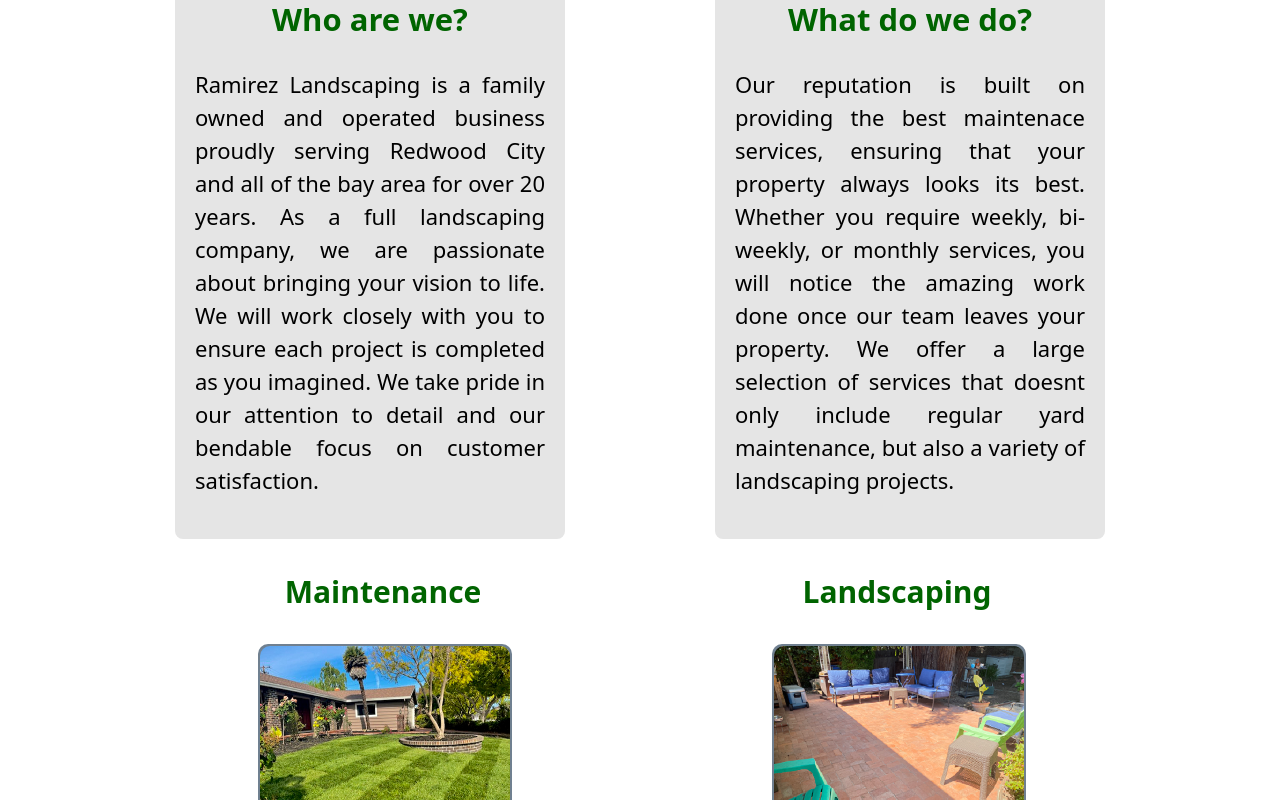
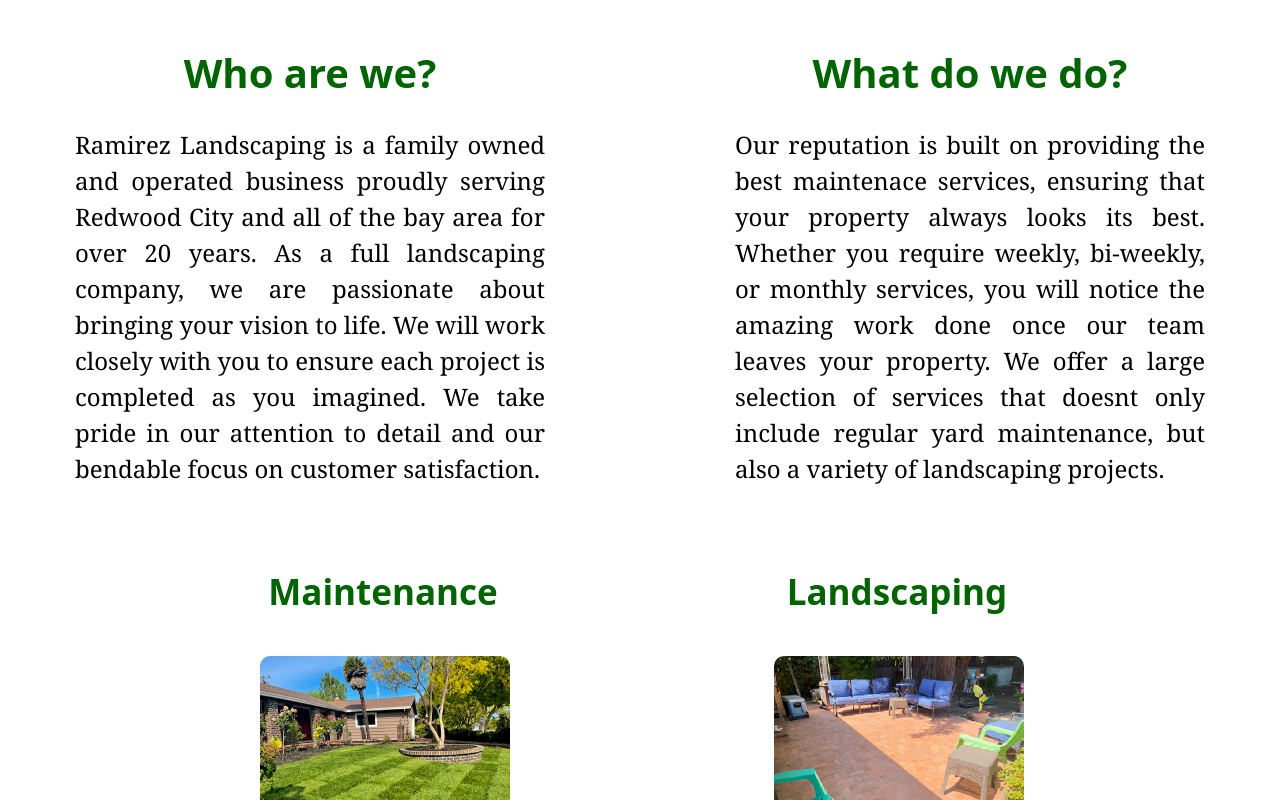
Before and after one commit to OsbaldoRamirez-create/RR_Wesbite_Vite, a React (Vite) app: page / in a window 1280 px wide. Shown: the part 980-1780 px from the top of the page. Built offline with nearby package versions, Linux system fonts and the light colour scheme.

Commit message:
removed background color for boxes and made logo bigger

```diff
--- a/src/Styles/HomeStyles.css
+++ b/src/Styles/HomeStyles.css
@@ -1,7 +1,7 @@
 
 
 .ramirezLogo{
-    width: 400px;
+    width: 500px;
     justify-self: center;
 }
 
@@ -19,14 +19,14 @@
     gap: 150px;
 }
 .intro-boxes{
-    width: 350px;
+    width: 470px;
     padding: 20px;
-    background-color: #e5e5e5;
     border-radius: 8px;
 }
 .intro-boxes h2{
+    margin: 0;
     color: darkgreen;
-    font-size: 31px;
+    font-size: 40px;
 }
 
 /* center the heading inside the intro box */
@@ -35,8 +35,9 @@
 }
 .intro-boxes p{
     text-align: justify;
-    font-family: system-ui, -apple-system, BlinkMacSystemFont, 'Segoe UI', Roboto, Oxygen, Ubuntu, Cantarell, 'Open Sans', 'Helvetica Neue', sans-serif;
-    font-size: 22px;
+    font-family: Cambria, Cochin, Georgia, Times, 'Times New Roman', serif;
+    font-size: 24px;
+    color: black;
 }
 .content{
     display: flex;
@@ -54,7 +55,7 @@
 
 .boxes-container h3{
     color: darkgreen;
-    font-size: 30px;
+    font-size: 35px;
 }
 
 
@@ -78,9 +79,7 @@
 .info-box{
     width: 100%;
     padding: 2px;
-    background-color: slategray;
     border-radius: 10px;
-
 }
 
 .info-box img{
```
